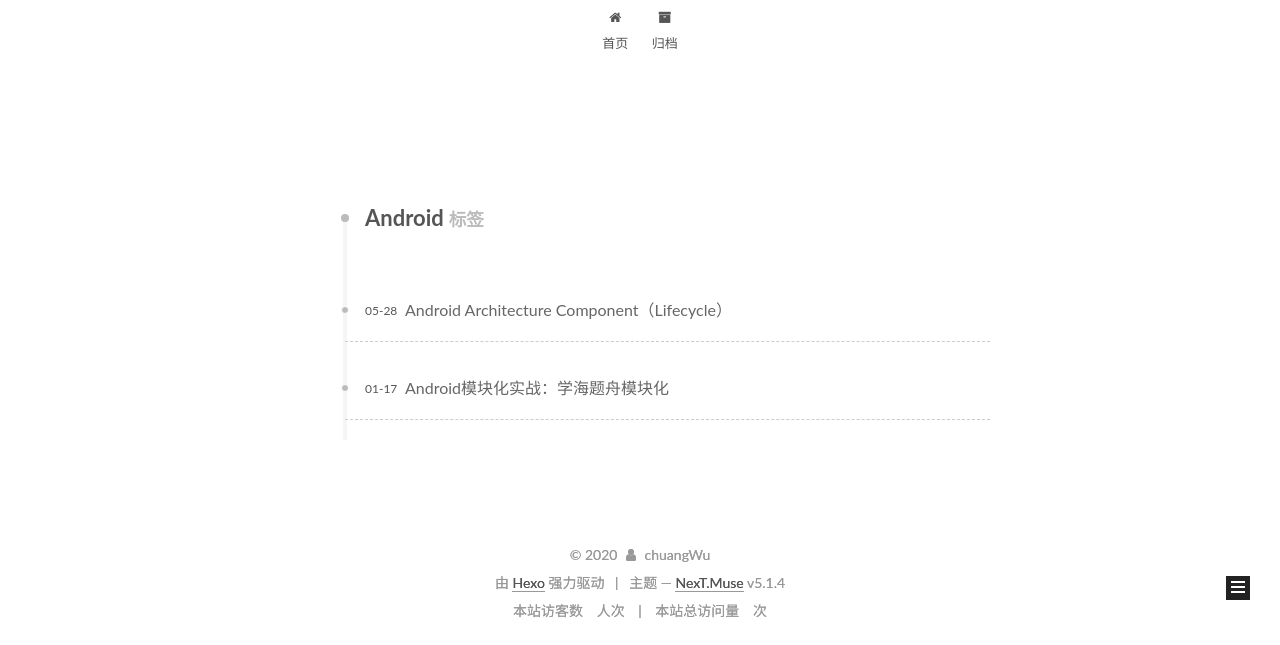
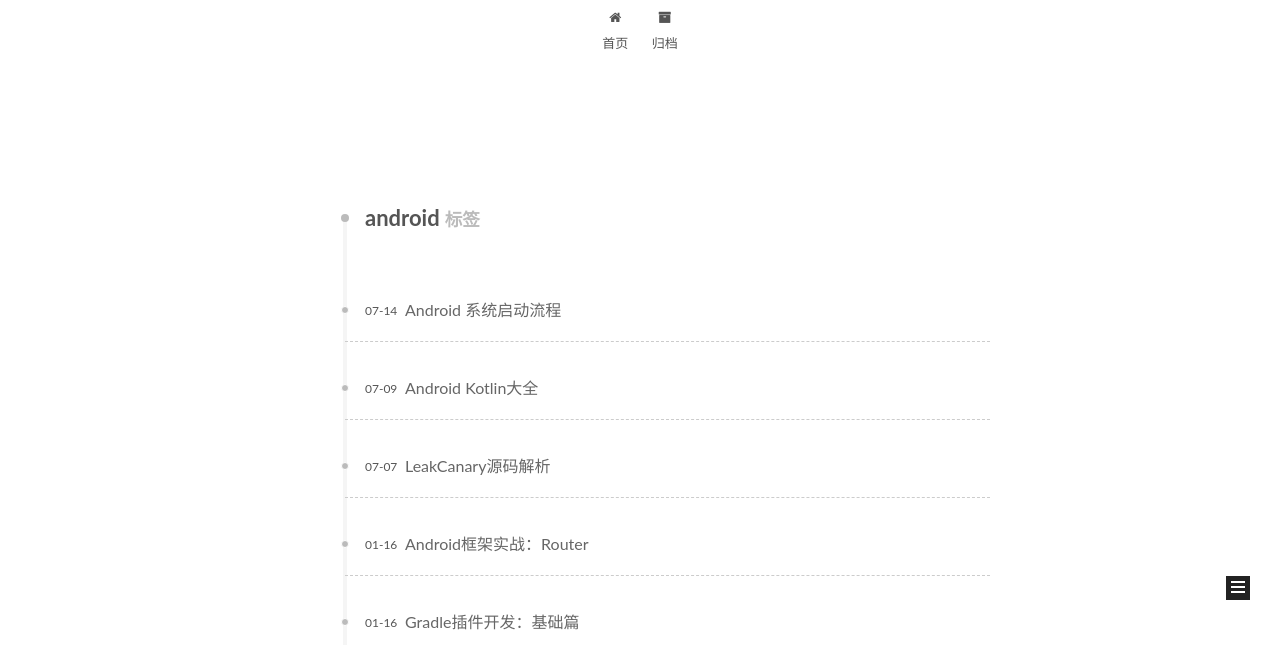
Before and after one commit to chuangWu/chuangWu.github.io, a plain HTML site: page tags/android/index.html in a window 1280 px wide. Shown: the part 155-800 px from the top of the page. Drawn offline with Linux system fonts and the light colour scheme; some packages are replaced by stand-ins of ours; a script that the page names is missing.

Commit message:
Site updated: 2020-07-14 18:51:21

```diff
--- a/css/main.css
+++ b/css/main.css
@@ -1942,7 +1942,7 @@ pre .javascript .function {
   width: 4px;
   height: 4px;
   border-radius: 50%;
-  background: #213224;
+  background: #ff9d61;
 }
 .links-of-blogroll {
   font-size: 13px;
--- a/tags/android/index.html
+++ b/tags/android/index.html
@@ -82,7 +82,7 @@
 <meta name="description" content="选择大于努力">
 <meta property="og:type" content="website">
 <meta property="og:title" content="小小小青年">
-<meta property="og:url" content="http://yoursite.com/tags/Android/index.html">
+<meta property="og:url" content="http://yoursite.com/tags/android/index.html">
 <meta property="og:site_name" content="小小小青年">
 <meta property="og:description" content="选择大于努力">
 <meta property="og:locale" content="zh-Hans">
@@ -118,13 +118,13 @@
 
 
 
-  <link rel="canonical" href="http://yoursite.com/tags/Android/"/>
+  <link rel="canonical" href="http://yoursite.com/tags/android/"/>
 
 
 
 
 
-  <title>标签: Android | 小小小青年</title>
+  <title>标签: android | 小小小青年</title>
 
 
 
@@ -224,7 +224,7 @@
 
     <div id="posts" class="posts-collapse">
       <div class="collection-title">
-        <h1>Android<small>标签</small>
+        <h1>android<small>标签</small>
         </h1>
       </div>
 
@@ -236,9 +236,9 @@
 
       <h2 class="post-title">
 
-            <a class="post-title-link" href="/2020/05/28/Android-Architecture-Component（Lifecycle）/" itemprop="url">
+            <a class="post-title-link" href="/2020/07/14/Android-系统启动流程/" itemprop="url">
 
-                <span itemprop="name">Android Architecture Component（Lifecycle）</span>
+                <span itemprop="name">Android 系统启动流程</span>
 
             </a>
 
@@ -246,9 +246,9 @@
 
       <div class="post-meta">
         <time class="post-time" itemprop="dateCreated"
-              datetime="2020-05-28T17:17:57+08:00"
-              content="2020-05-28" >
-          05-28
+              datetime="2020-07-14T13:40:55+08:00"
+              content="2020-07-14" >
+          07-14
         </time>
       </div>
 
@@ -264,9 +264,9 @@
 
       <h2 class="post-title">
 
-            <a class="post-title-link" href="/2020/01/17/Android模块化实战：学海题舟模块化/" itemprop="url">
+            <a class="post-title-link" href="/2020/07/09/Android-Kotlin大全/" itemprop="url">
 
-                <span itemprop="name">Android模块化实战：学海题舟模块化</span>
+                <span itemprop="name">Android Kotlin大全</span>
 
             </a>
 
@@ -274,9 +274,121 @@
 
       <div class="post-meta">
         <time class="post-time" itemprop="dateCreated"
-              datetime="2020-01-17T10:42:04+08:00"
-              content="2020-01-17" >
-          01-17
+              datetime="2020-07-09T10:39:35+08:00"
+              content="2020-07-09" >
+          07-09
+        </time>
+      </div>
+
+    </header>
+  </article>
+
+
+
+
+
+  <article class="post post-type-normal" itemscope itemtype="http://schema.org/Article">
+    <header class="post-header">
+
+      <h2 class="post-title">
+
+            <a class="post-title-link" href="/2020/07/07/LeakCanary源码解析/" itemprop="url">
+
+                <span itemprop="name">LeakCanary源码解析</span>
+
+            </a>
+
+      </h2>
+
+      <div class="post-meta">
+        <time class="post-time" itemprop="dateCreated"
+              datetime="2020-07-07T17:03:04+08:00"
+              content="2020-07-07" >
+          07-07
+        </time>
+      </div>
+
+    </header>
+  </article>
+
+
+
+
+
+  <article class="post post-type-normal" itemscope itemtype="http://schema.org/Article">
+    <header class="post-header">
+
+      <h2 class="post-title">
+
+            <a class="post-title-link" href="/2020/01/16/Android框架实战：Router/" itemprop="url">
+
+                <span itemprop="name">Android框架实战：Router</span>
+
+            </a>
+
+      </h2>
+
+      <div class="post-meta">
+        <time class="post-time" itemprop="dateCreated"
+              datetime="2020-01-16T18:03:38+08:00"
+              content="2020-01-16" >
+          01-16
+        </time>
+      </div>
+
+    </header>
+  </article>
+
+
+
+
+
+  <article class="post post-type-normal" itemscope itemtype="http://schema.org/Article">
+    <header class="post-header">
+
+      <h2 class="post-title">
+
+            <a class="post-title-link" href="/2020/01/16/Gradle插件开发：基础篇/" itemprop="url">
+
+                <span itemprop="name">Gradle插件开发：基础篇</span>
+
+            </a>
+
+      </h2>
+
+      <div class="post-meta">
+        <time class="post-time" itemprop="dateCreated"
+              datetime="2020-01-16T16:59:35+08:00"
+              content="2020-01-16" >
+          01-16
+        </time>
+      </div>
+
+    </header>
+  </article>
+
+
+
+
+
+  <article class="post post-type-normal" itemscope itemtype="http://schema.org/Article">
+    <header class="post-header">
+
+      <h2 class="post-title">
+
+            <a class="post-title-link" href="/2020/01/16/Weex基础：环境配置/" itemprop="url">
+
+                <span itemprop="name">Weex基础：环境配置</span>
+
+            </a>
+
+      </h2>
+
+      <div class="post-meta">
+        <time class="post-time" itemprop="dateCreated"
+              datetime="2020-01-16T16:52:18+08:00"
+              content="2020-01-16" >
+          01-16
         </time>
       </div>
 
@@ -602,237 +714,3 @@
 
 </body>
 </html>
-  </nav>
-
-
-
-
-
-
-
-
-
-
-
-
-
-        </div>
-      </section>
-
-
-
-
-
-    </div>
-  </aside>
-
-
-
-      </div>
-    </main>
-
-    <footer id="footer" class="footer">
-      <div class="footer-inner">
-        <div class="copyright">&copy; <span itemprop="copyrightYear">2020</span>
-  <span class="with-love">
-    <i class="fa fa-user"></i>
-  </span>
-  <span class="author" itemprop="copyrightHolder">chuangWu</span>
-
-
-</div>
-
-
-  <div class="powered-by">由 <a class="theme-link" target="_blank" href="https://hexo.io">Hexo</a> 强力驱动</div>
-
-
-
-  <span class="post-meta-divider">|</span>
-
-
-
-  <div class="theme-info">主题 &mdash; <a class="theme-link" target="_blank" href="https://github.com/iissnan/hexo-theme-next">NexT.Muse</a> v5.1.4</div>
-
-
-
-
-
-<div class="busuanzi-count">
-  <script async src="https://busuanzi.ibruce.info/busuanzi/2.3/busuanzi.pure.mini.js"></script>
-
-
-    <span class="site-uv">
-      本站访客数
-      <span class="busuanzi-value" id="busuanzi_value_site_uv"></span>
-      人次
-    </span>
-
-
-
-    <span class="site-pv">
-      本站总访问量
-      <span class="busuanzi-value" id="busuanzi_value_site_pv"></span>
-      次
-    </span>
-
-</div>
-
-
-
-
-
-
-
-
-
-      </div>
-    </footer>
-
-
-      <div class="back-to-top">
-        <i class="fa fa-arrow-up"></i>
-
-      </div>
-
-
-
-
-  </div>
-
-
-
-<script type="text/javascript">
-  if (Object.prototype.toString.call(window.Promise) !== '[object Function]') {
-    window.Promise = null;
-  }
-</script>
-
-
-
-
-
-
-
-
-
-
-
-
-
-
-
-
-
-
-
-
-
-
-
-
-    <script type="text/javascript" src="/lib/jquery/index.js?v=2.1.3"></script>
-
-
-
-
-    <script type="text/javascript" src="/lib/fastclick/lib/fastclick.min.js?v=1.0.6"></script>
-
-
-
-
-    <script type="text/javascript" src="/lib/jquery_lazyload/jquery.lazyload.js?v=1.9.7"></script>
-
-
-
-
-    <script type="text/javascript" src="/lib/velocity/velocity.min.js?v=1.2.1"></script>
-
-
-
-
-    <script type="text/javascript" src="/lib/velocity/velocity.ui.min.js?v=1.2.1"></script>
-
-
-
-
-    <script type="text/javascript" src="/lib/fancybox/source/jquery.fancybox.pack.js?v=2.1.5"></script>
-
-
-
-
-
-
-  <script type="text/javascript" src="/js/src/utils.js?v=5.1.4"></script>
-
-  <script type="text/javascript" src="/js/src/motion.js?v=5.1.4"></script>
-
-
-
-
-
-
-
-
-
-
-
-  <script type="text/javascript" src="/js/src/bootstrap.js?v=5.1.4"></script>
-
-
-
-
-
-
-
-
-
-
-
-
-
-
-
-
-
-
-
-
-
-
-
-
-
-
-
-
-
-
-
-
-
-
-
-
-
-
-
-
-
-
-
-
-
-
-
-
-
-
-
-
-
-
-
-
-
-</body>
-</html>
```
